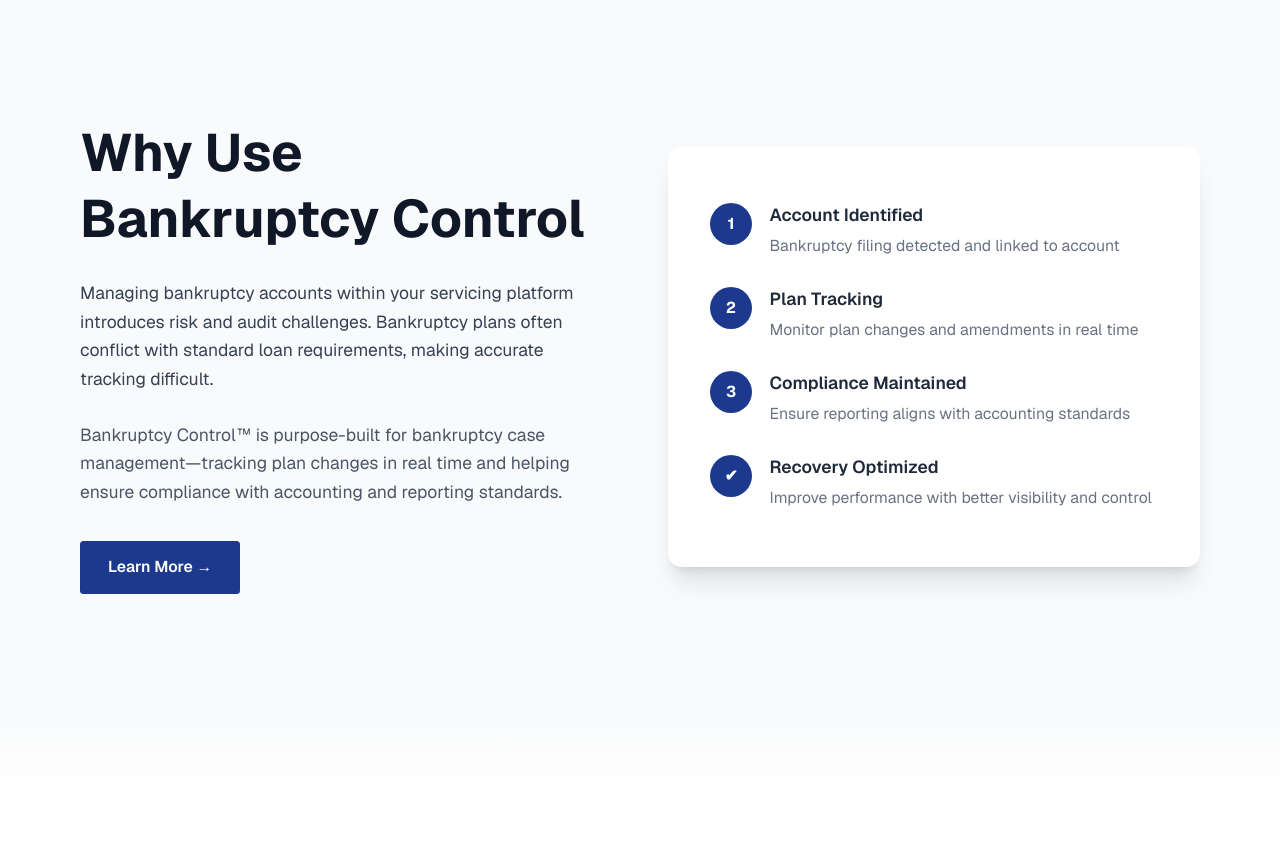
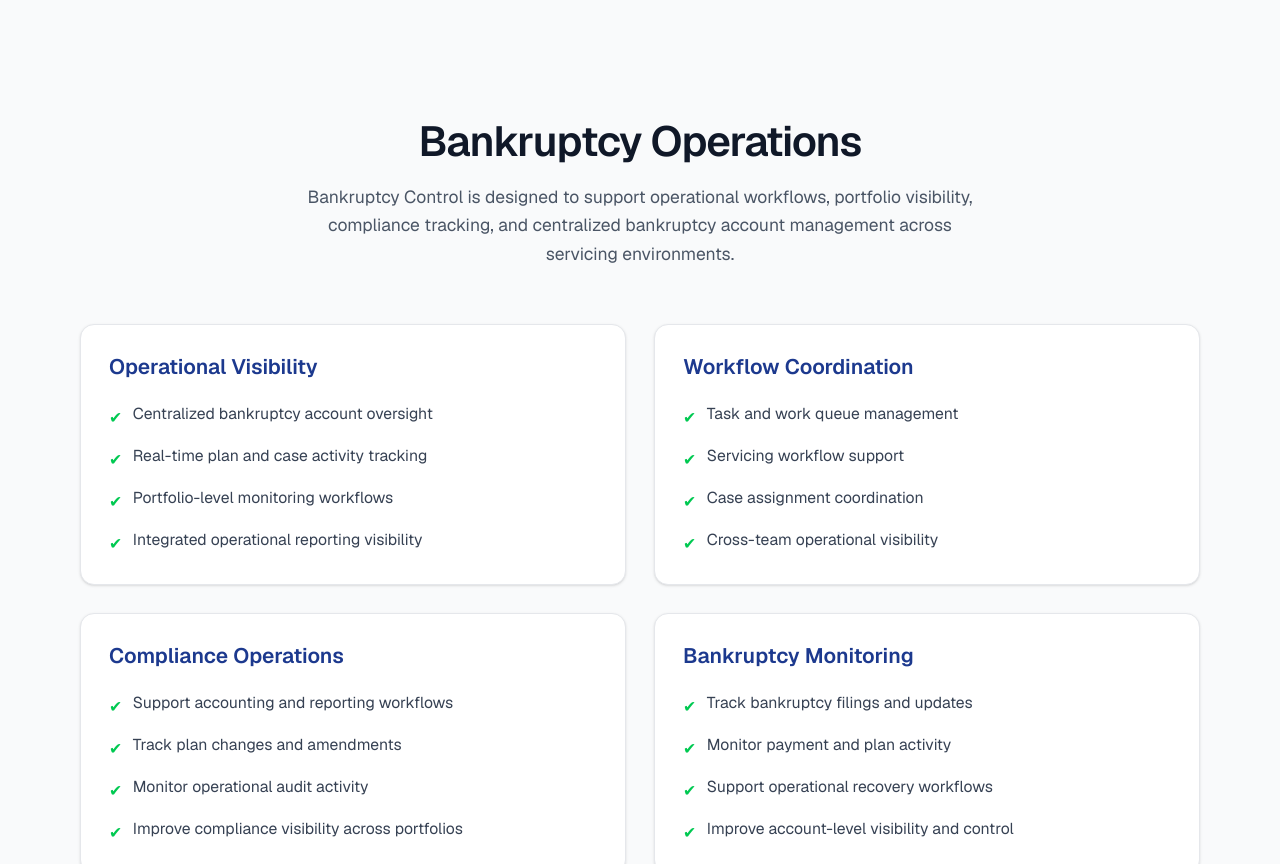
Before and after one commit to drumholliday/bc-website, a Next.js app: page / in a window 1280 px wide. Shown: the part 1120-1984 px from the top of the page. Built offline with nearby package versions, Linux system fonts and the light colour scheme.

Commit message:
Changed Why Bankruptcy Controll to Operations in navbar and modified the layout to match styling with the overall theme

```diff
--- a/src/app/page.tsx
+++ b/src/app/page.tsx
@@ -30,10 +30,10 @@ export default function Home() {
             </a>
 
            <a
-              href="#why-bankruptcy-control"
-             className="hover:text-blue-700 focus:outline-none focus:ring-2 focus:ring-blue-500 transition"
+              href="#operations"
+              className="hover:text-blue-700 focus:outline-none focus:ring-2 focus:ring-blue-500 rounded transition"
             >
-              Why Bankruptcy Control
+              Operations
             </a>
 
             <a href="#product"className="hover:text-blue-700 focus:outline-none focus:ring-2 focus:ring-blue-500 transition">
@@ -114,13 +114,12 @@ export default function Home() {
             >
               Home
             </a>
-
             <a
-              href="#why-bankruptcy-control"
+              href="#operations"
               onClick={() => setMobileMenuOpen(false)}
               className="hover:text-blue-700 focus:outline-none focus:ring-2 focus:ring-blue-500 rounded transition"
             >
-              Why Bankruptcy Control
+              Operations
             </a>
 
             <a
@@ -279,81 +278,88 @@ export default function Home() {
       {/* Gradient Divide Blue to Gray */}
       {/* <div className="h-24 bg-gradient-to-b from-blue-900 to-gray-50" /> */}
 
-      {/* WHY */}
+      {/* OPERATIONS */}
 <motion.section
-        id="why-bankruptcy-control"
+  id="operations"
   className="scroll-mt-32 py-20 md:py-36 px-6 md:px-8 bg-gray-50"
   initial={{ opacity: 0, y: 30 }}
   whileInView={{ opacity: 1, y: 0 }}
   transition={{ duration: 0.6 }}
   viewport={{ once: true, amount: 0.3 }}
 >
-        <div className="max-w-7xl mx-auto grid md:grid-cols-2 gap-10 md:gap-16 items-center">
-          <div>
-            <h2 className="text-4xl md:text-6xl font-bold mb-8 leading-tight">
-              Why Use Bankruptcy Control
+  <div className="max-w-7xl mx-auto">
+    <div className="text-center mb-16">
+      <h2 className="text-4xl md:text-5xl font-semibold tracking-tight mb-6">
+        Bankruptcy Operations
       </h2>
 
-            <p className="text-xl text-gray-700 mb-8 leading-relaxed">
-              Managing bankruptcy accounts within your servicing platform
-              introduces risk and audit challenges. Bankruptcy plans often
-              conflict with standard loan requirements, making accurate tracking
-              difficult.
+      <p className="text-xl text-gray-600 max-w-3xl mx-auto leading-relaxed">
+        Bankruptcy Control is designed to support operational workflows,
+        portfolio visibility, compliance tracking, and centralized
+        bankruptcy account management across servicing environments.
       </p>
-
-            <p className="text-xl text-gray-600 mb-10 leading-relaxed">
-              Bankruptcy Control™ is purpose-built for bankruptcy case
-              management—tracking plan changes in real time and helping ensure
-              compliance with accounting and reporting standards.
-            </p>
-
-            <a
-              href="#contact"
-              className="inline-block bg-blue-900 text-white px-8 py-4 rounded font-semibold text-lg hover:bg-blue-800 transition"
-            >
-              Learn More →
-            </a>
     </div>
 
-          <div className="bg-white rounded-2xl shadow-xl min-h-[420px] p-6 md:p-10 flex items-center justify-center">
-            <div className="w-full max-w-lg space-y-8">
+    <div className="grid grid-cols-1 md:grid-cols-2 gap-8">
       {[
-                [
-                  "1",
-                  "Account Identified",
-                  "Bankruptcy filing detected and linked to account",
+        {
+          title: "Operational Visibility",
+          items: [
+            "Centralized bankruptcy account oversight",
+            "Real-time plan and case activity tracking",
+            "Portfolio-level monitoring workflows",
+            "Integrated operational reporting visibility",
           ],
-                [
-                  "2",
-                  "Plan Tracking",
-                  "Monitor plan changes and amendments in real time",
+        },
+        {
+          title: "Workflow Coordination",
+          items: [
+            "Task and work queue management",
+            "Servicing workflow support",
+            "Case assignment coordination",
+            "Cross-team operational visibility",
           ],
-                [
-                  "3",
-                  "Compliance Maintained",
-                  "Ensure reporting aligns with accounting standards",
+        },
+        {
+          title: "Compliance Operations",
+          items: [
+            "Support accounting and reporting workflows",
+            "Track plan changes and amendments",
+            "Monitor operational audit activity",
+            "Improve compliance visibility across portfolios",
           ],
-                [
-                  "✔",
-                  "Recovery Optimized",
-                  "Improve performance with better visibility and control",
+        },
+        {
+          title: "Bankruptcy Monitoring",
+          items: [
+            "Track bankruptcy filings and updates",
+            "Monitor payment and plan activity",
+            "Support operational recovery workflows",
+            "Improve account-level visibility and control",
           ],
-              ].map(([step, title, text]) => (
-                <div key={title} className="flex items-start gap-5">
-                  <div className="w-12 h-12 rounded-full bg-blue-900 text-white flex items-center justify-center text-lg font-bold">
-                    {step}
-                  </div>
+        },
+      ].map((section) => (
+        <div
+          key={section.title}
+          className="bg-white rounded-2xl shadow-sm border border-gray-200 p-6 md:p-8 transition duration-300 hover:-translate-y-2 hover:shadow-xl hover:border-blue-200"
+        >
+          <h3 className="text-2xl font-semibold mb-6 text-blue-900">
+            {section.title}
+          </h3>
 
-                  <div>
-                    <p className="font-semibold text-xl text-gray-800 mb-2">
-                      {title}
-                    </p>
-
-                    <p className="text-gray-500 text-lg">{text}</p>
-                  </div>
+          <ul className="space-y-4">
+            {section.items.map((item) => (
+              <li
+                key={item}
+                className="flex items-start gap-3 text-gray-700 text-lg"
+              >
+                <span className="text-green-500 mt-1">✔</span>
+                <span>{item}</span>
+              </li>
+            ))}
+          </ul>
         </div>
       ))}
-            </div>
     </div>
   </div>
 </motion.section>
```
Lines whose indentation alone changed are shown as unchanged.
